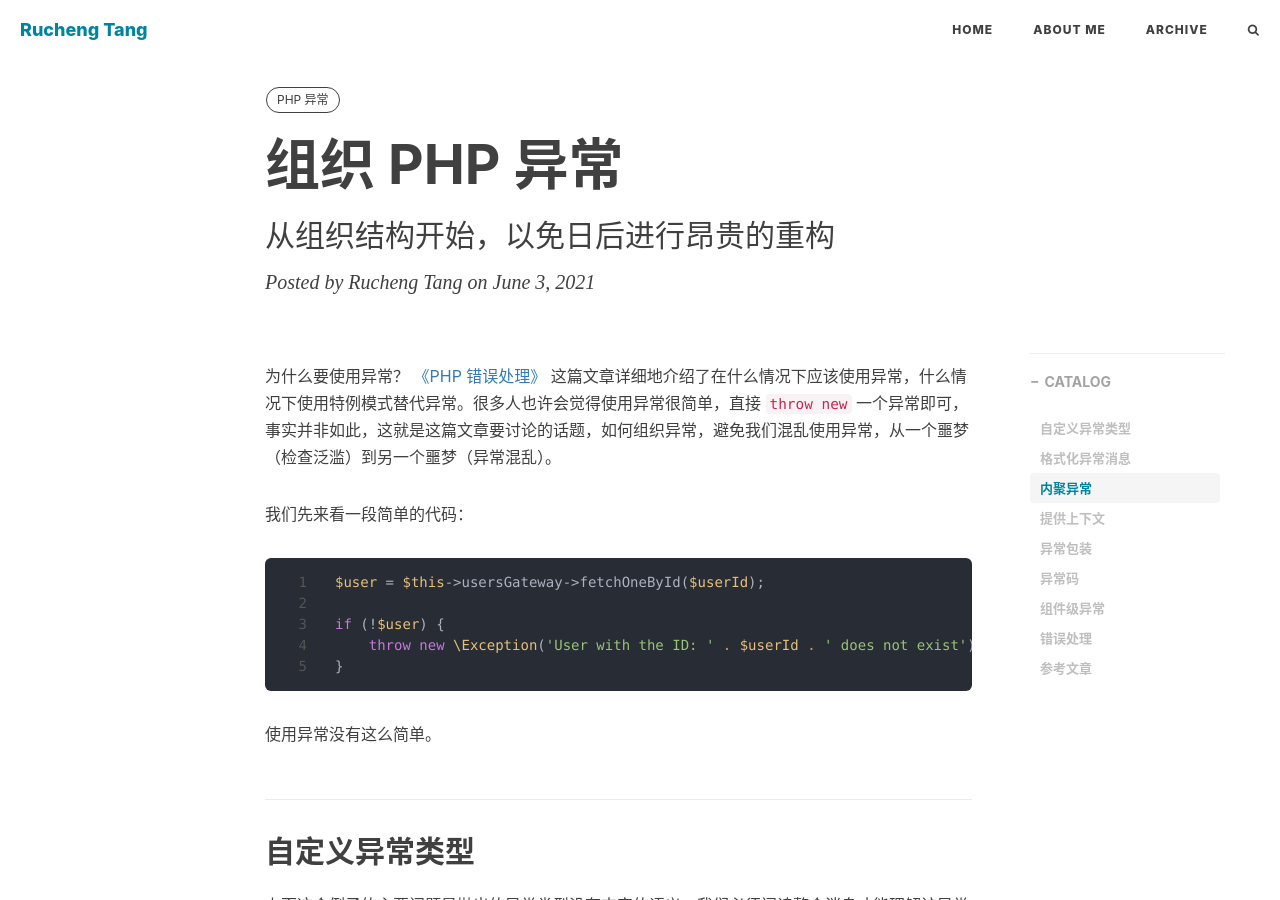
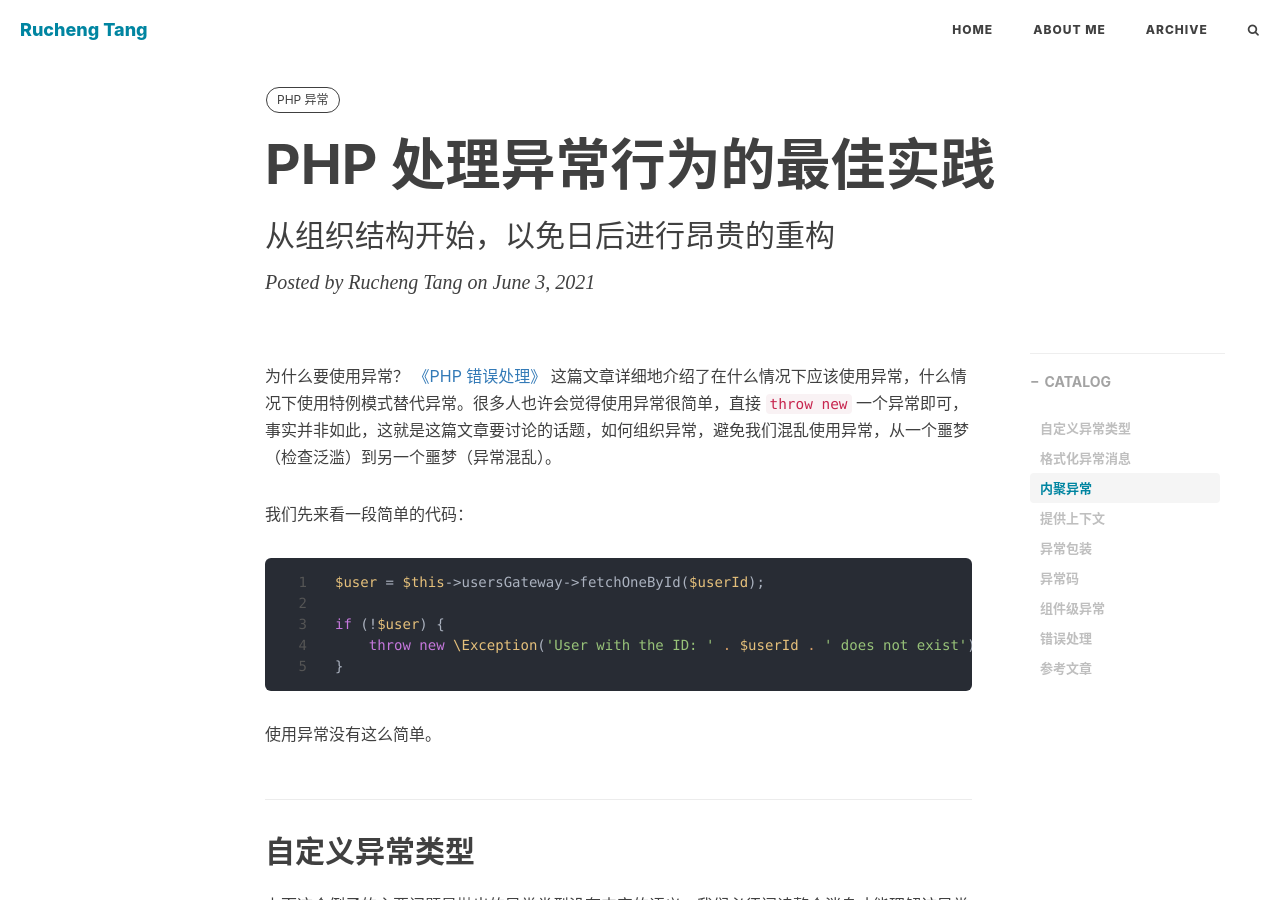
Before and after one commit to ruchengtang/ruchengtang.github.io, a Jekyll site: the page built from _posts/2021-06-03-exceptional-behavior-best-practices.md, in a window 1280 px wide and 900 px high. Built offline with Jekyll 4.4.1, drawn with Linux system fonts in a browser that asks for light colours; nearby versions of some CDN libraries; comment, search, counter and statistics services are not loaded.

Commit message:
Update 《组织 PHP 异常》文章名称

```diff
--- a/_posts/2021-06-03-structuring-php-exceptions.md
+++ b/_posts/2021-06-03-exceptional-behavior-best-practices.md
@@ -1,5 +1,5 @@
 ---
-title: "组织 PHP 异常"
+title: "PHP 处理异常行为的最佳实践"
 subtitle: "从组织结构开始，以免日后进行昂贵的重构"
 layout: post
 author: "Rucheng Tang"
```
